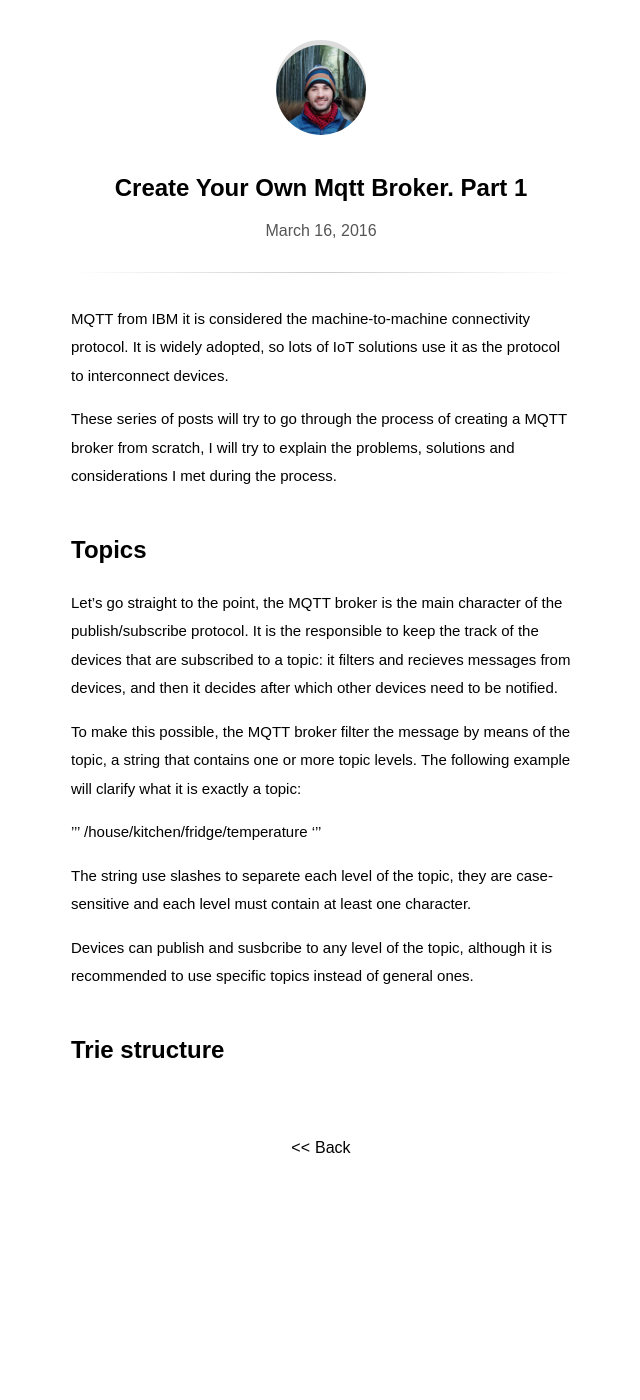
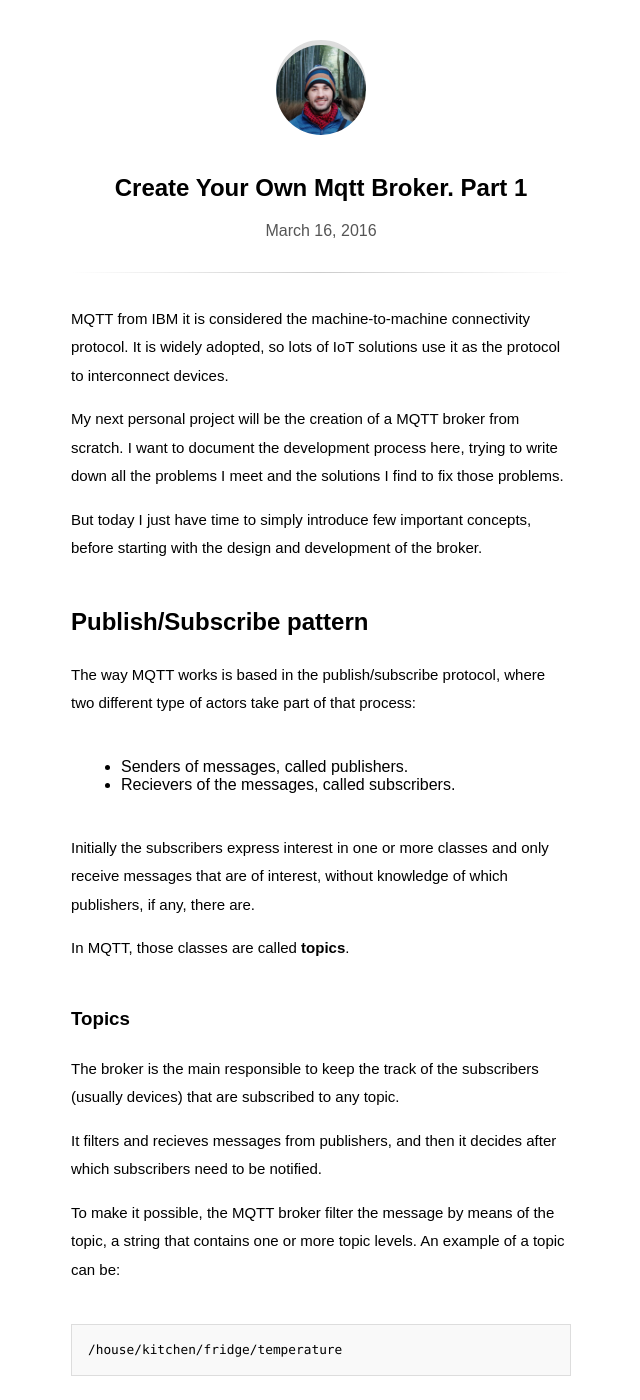
Before and after one commit to jootse84/jootse84.github.io, a Jekyll site: the page built from _posts/2016-03-16-create-your-own-MQTT-broker.-part-1.md, in a window 1280 px wide and 1400 px high. Shown: the whole window, without its empty margins (319-959 px from the left). Built offline with Jekyll 4.4.1, drawn with Linux system fonts in a browser that asks for light colours; some web fonts are replaced; some of the changed text lies outside the part shown.

````diff
--- a/_posts/2016-03-16-create-your-own-MQTT-broker.-part-1.md
+++ b/_posts/2016-03-16-create-your-own-MQTT-broker.-part-1.md
@@ -1,19 +1,51 @@
 MQTT from IBM it is considered the machine-to-machine connectivity protocol. It is widely adopted, so lots of IoT solutions use it as the protocol to interconnect devices.
 
-These series of posts will try to go through the process of creating a MQTT broker from scratch, I will try to explain the problems, solutions and considerations I met during the process.
+My next personal project will be the creation of a MQTT broker from scratch. I want to document the development process here, trying to write down all the problems I meet and the solutions I find to fix those problems.
 
-## Topics
+But today I just have time to simply introduce few important concepts, before starting with the design and development of the broker.
 
-Let's go straight to the point, the MQTT broker is the main character of the publish/subscribe protocol. It is the responsible to keep the track of the devices that are subscribed to a topic: it filters and recieves messages from devices, and then it decides after which other devices need to be notified.
 
-To make this possible, the MQTT broker filter the message by means of the topic, a string that contains one or more topic levels. The following example will clarify what it is exactly a topic:
+## Publish/Subscribe pattern
 
-'''
+The way MQTT works is based in the publish/subscribe protocol, where two different type of actors take part of that process:
+
+* Senders of messages, called publishers.
+* Recievers of the messages, called subscribers.
+
+Initially the subscribers express interest in one or more classes and only receive messages that are of interest, without knowledge of which publishers, if any, there are.
+
+In MQTT, those classes are called **topics**.
+
+
+### Topics
+
+The broker is the main responsible to keep the track of the subscribers (usually devices) that are subscribed to any topic.
+
+It filters and recieves messages from publishers, and then it decides after which subscribers need to be notified.
+
+To make it possible, the MQTT broker filter the message by means of the topic, a string that contains one or more topic levels. An example of a topic can be:
+
+```sh
 /house/kitchen/fridge/temperature
-'''
+```
 
 The string use slashes to separete each level of the topic, they are case-sensitive and each level must contain at least one character.
 
-Devices can publish and susbcribe to any level of the topic, although it is recommended to use specific topics instead of general ones.
+In MQTT, devices can publish and susbcribe to any level of the topic, although it is recommended to use specific topics instead of general ones.
 
-## Trie structure
+
+## Trie
+
+Introduced on 1959 by Rene de la Briandais and Edward Fredking, the trie is a tree-type data structure that allows the easy recover of information (its name comes from the word reTRIEval).
+
+The information stored in a trie is a set of keys, where a key is a sequence of symbols belonging to an alphabet. The keys are stored in the tree leaves and the internal nodes are gateways to guide the search.
+
+![alt trie](https://upload.wikimedia.org/wikipedia/commons/b/be/Trie_example.svg)
+
+The main advantages of the tries, compared with other tree-type data structures like the binary search tree (BST) are:
+
+* Key search is faster.
+* Less space required to store lots of small chains, since the keys are not stored explicitly.
+* Best performance for the algorithm search of the longest prefix.
+
+This structure is the one I will probably use to store the list of topics by the MQTT broker. In addition, it will have to support the option of linking those topics with their subscribers.
````
Also changed, not shown: about.md (+4 -4 lines), 1 other file.
